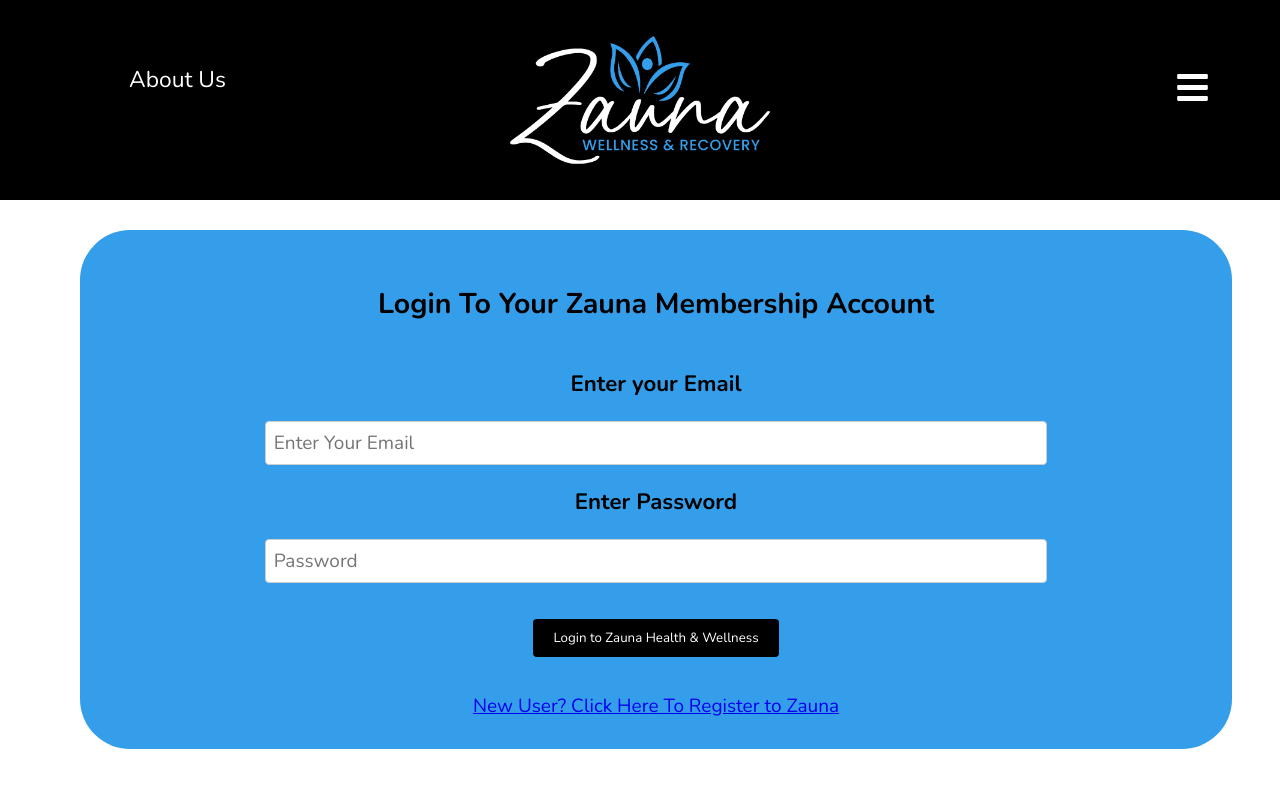
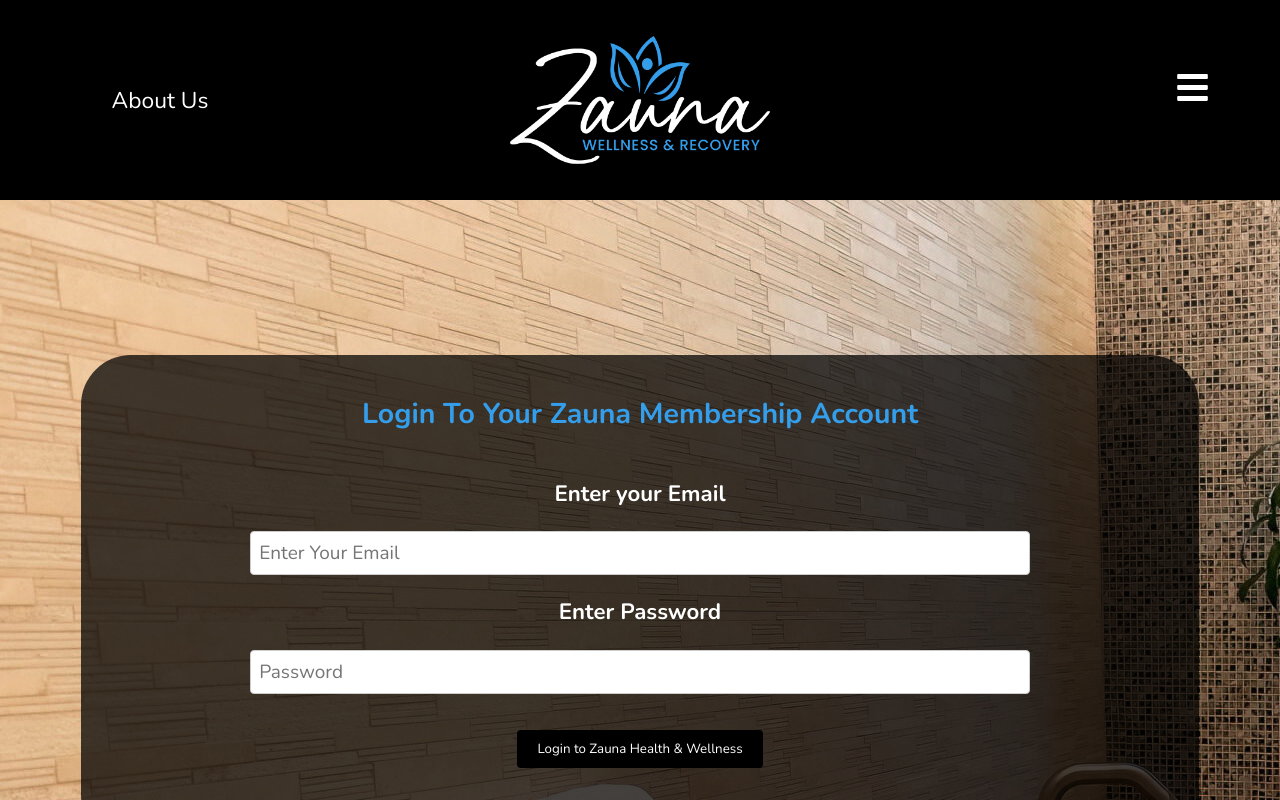
Before and after one commit to drewwgit/Zauna_Frontend, a React (Vite) app: page /login in a window 1280 px wide. Shown: the top 800 px of the page. Built offline with nearby package versions, Linux system fonts and the light colour scheme.

Commit message:
login page

```diff
--- a/src/index.css
+++ b/src/index.css
@@ -56,9 +56,7 @@
 
 a.aboutus {
     display: flex;
-    justify-content: center;
-    padding-top: 20%;
-    margin-left: 35px;
+    flex-direction: column;
     color: white;
     font-size:larger;
     text-decoration: none;
@@ -74,6 +72,104 @@
     padding-left: 15px;
 }
 
+div.navlinks {
+  display: flex;
+  flex-direction: column;
+  align-items: center;
+  justify-content: center;
+}
+
+/* HAMBURGER MENU STYLING */
+
+.hamburger-menu {
+  position: relative;
+}
+
+.menu-icon {
+  font-size: 35px;
+  cursor: pointer;
+  color: #ffffff;
+  display: flex;
+  justify-content: right;
+  flex-direction: row;
+  margin-top: 70px;
+  margin-right: 70px;
+}
+
+.menu-icon:hover {
+color: #349eeb;
+}
+
+.nav-menu {
+  margin-top: 5px;
+  margin-bottom: 10px;
+  display: none;
+  flex-direction: column;
+  align-items: center;
+  background-color: #00000050;
+  position: absolute;
+  width: 100px;
+  height: 100px;
+  border-radius: 25px;
+  z-index: 9;
+}
+
+.nav-menu.active {
+  display: flex;
+  height: 150px;
+}
+
+.nav-menu ul {
+  list-style: none;
+  padding: 0;
+  margin: 0;
+}
+
+.nav-menu ul li {
+  margin: 1rem 0;
+}
+
+.nav-menu ul li a {
+  text-decoration: none;
+  color: white;
+  font-size: medium;
+}
+
+.nav-menu ul li a:hover {
+  color: #349eeb;
+}
+
+
+/* FOOTER STYLING */
+.footer {
+  background: #000;
+  padding: 20px 0;
+  text-align: center;
+}
+
+.footer p {
+  margin-bottom: 10px;
+}
+
+.footer ul {
+  list-style: none;
+  display: flex;
+  justify-content: center;
+}
+
+.footer ul li {
+  margin: 0 10px;
+}
+
+.footer ul li a {
+  color: #fff;
+  text-decoration: none;
+  font-size: 14px;
+}
+
+.footer ul li a:hover {
+  color: #349eeb;
+}
 
 /* DIV HOME PAGE STYLING */
 
@@ -132,24 +228,37 @@
 /* LOGIN PAGE STYLING */
 
 div.login {
-  width: 90%;
+  width: 100%;
+  height: 100vh;
   display: flex;
   flex-direction: column;
   justify-content: center;
-  background-color: #349eeb;
-  border-radius: 50px;
-  margin-left: 80px;
-  margin-top: 30px;
+  align-items: center;
+  /* border-radius: 50px; */
+  /* margin-top: 30px;  */
 }
 
 form.login-form {
   display: flex;
   flex-direction: column;
   align-items: center;
+  background-color: rgba(0, 0, 0, 0.735);
+  width: 85%;
+  border-radius: 50px;
 }
 
 form.login-form button:hover {
   background-color: #cd09fe;
+}
+
+form.login-form h2 {
+  color: #349eeb;
+} h3 {
+  color: white;
+}
+
+form.login-form a {
+  color: white;
 }
 
 /* REGISTER PAGE STYLING */
@@ -185,67 +294,6 @@
 div.please-login a {
   font-size: x-large;
 }
-/* HAMBURGER MENU STYLING */
-
-.hamburger-menu {
-    position: relative;
-}
-
-.menu-icon {
-    font-size: 35px;
-    cursor: pointer;
-    color: #ffffff;
-    display: flex;
-    justify-content: right;
-    flex-direction: row;
-    margin-top: 70px;
-    margin-right: 70px;
-}
-
-.menu-icon:hover {
-  color: #349eeb;
-}
-
-.nav-menu {
-    margin-top: 5px;
-    margin-bottom: 10px;
-    display: none;
-    flex-direction: column;
-    align-items: center;
-    background-color: #00000050;
-    position: absolute;
-    width: 100px;
-    height: 100px;
-    border-radius: 25px;
-    z-index: 9;
-}
-
-.nav-menu.active {
-    display: flex;
-    height: 150px;
-}
-
-.nav-menu ul {
-    list-style: none;
-    padding: 0;
-    margin: 0;
-}
-
-.nav-menu ul li {
-    margin: 1rem 0;
-}
-
-.nav-menu ul li a {
-    text-decoration: none;
-    color: white;
-    font-size: medium;
-}
-
-.nav-menu ul li a:hover {
-    color: #349eeb;
-}
-
-
 
 /* ACCOUNT PAGE STYLING */
 
@@ -395,5 +443,3 @@
 form button:hover {
     background-color: #349eeb;
   }
-
-    /* SAUNA BOOKINGS STYLING */
--- a/src/pages/Login.jsx
+++ b/src/pages/Login.jsx
@@ -3,6 +3,8 @@
 import { useLocation } from "react-router-dom";
 import { Link } from "react-router-dom";
 import { useNavigate } from "react-router-dom";
+import spa from "../assets/spa.jpg"
+
 // import any other dependent files here (ex. checkout)
 
 function Login() {
@@ -52,7 +54,7 @@
         }
 
   return (
-    <div className = "login">
+    <div className = "login" style={{ backgroundImage: `url(${spa})` }}>
     <form className = "login-form" onSubmit={handleSubmit}>
     {registrationSuccessMessage&& <p style={{ color: "green" }}>{registrationSuccessMessage}</p>}
       <h2> Login To Your Zauna Membership Account </h2>
--- a/src/pages/Welcome.jsx
+++ b/src/pages/Welcome.jsx
@@ -13,7 +13,7 @@
         title: "The Zauna Lifestyle",
         subtitle: "Experience the world's best luxury gym and sauna experience",
         buttonText: 'Join Now',
-        buttonLink: '#jointoday'
+        buttonLink: '/register'
     },
 
     {
@@ -22,7 +22,7 @@
         title: 'Membership with Benefits',
         subtitle: "Say goodbye to the crowds, workout and cleanse your body the right way",
         buttonText: "Learn More About Zauna",
-        buttonLink: '#learnmore',
+        buttonLink: '/aboutus',
     },
 
     {
@@ -47,6 +47,14 @@
                 </div>
         </div>
         ))}
+    <footer className="footer">
+        <p>© 2024 Zauna. All rights reserved.</p>
+        <ul>
+          <li><a href="#privacy">Privacy Policy</a></li>
+          <li><a href="#terms">Terms of Service</a></li>
+          <li><a href="/">Back To Top</a></li>
+        </ul>
+    </footer>
     </div>
   );
 }
```
Also changed, not shown: src/assets/spa.jpg (added).
